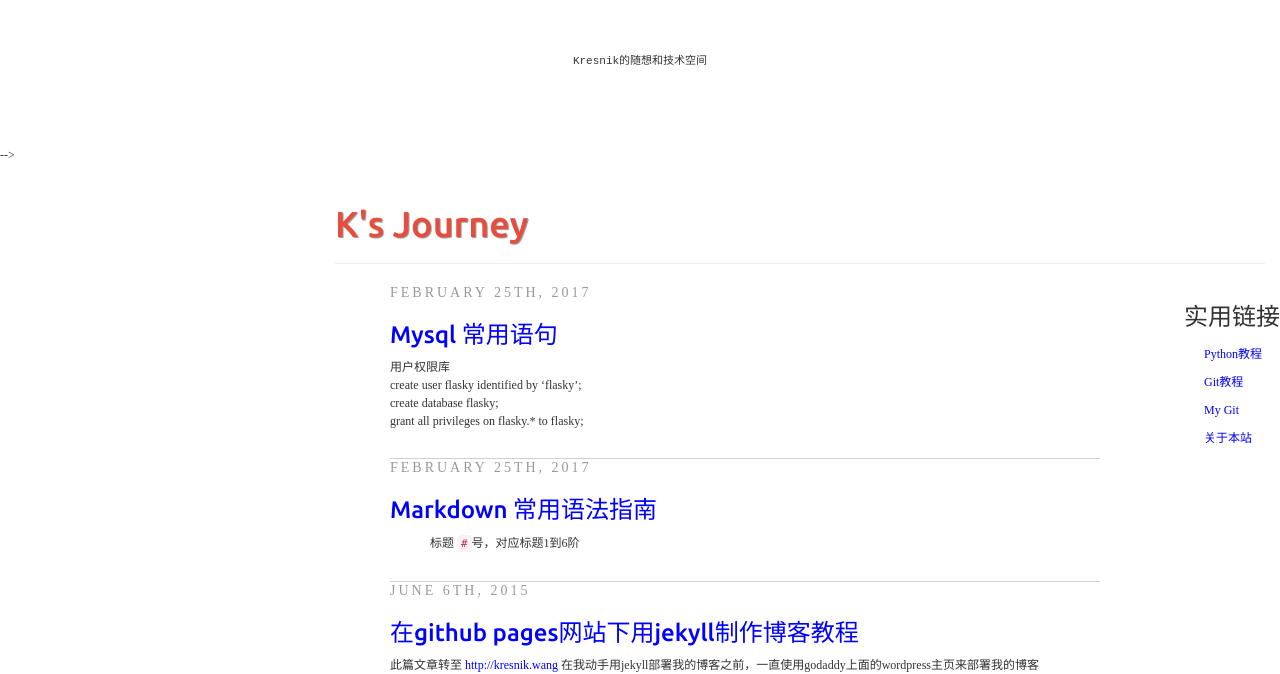
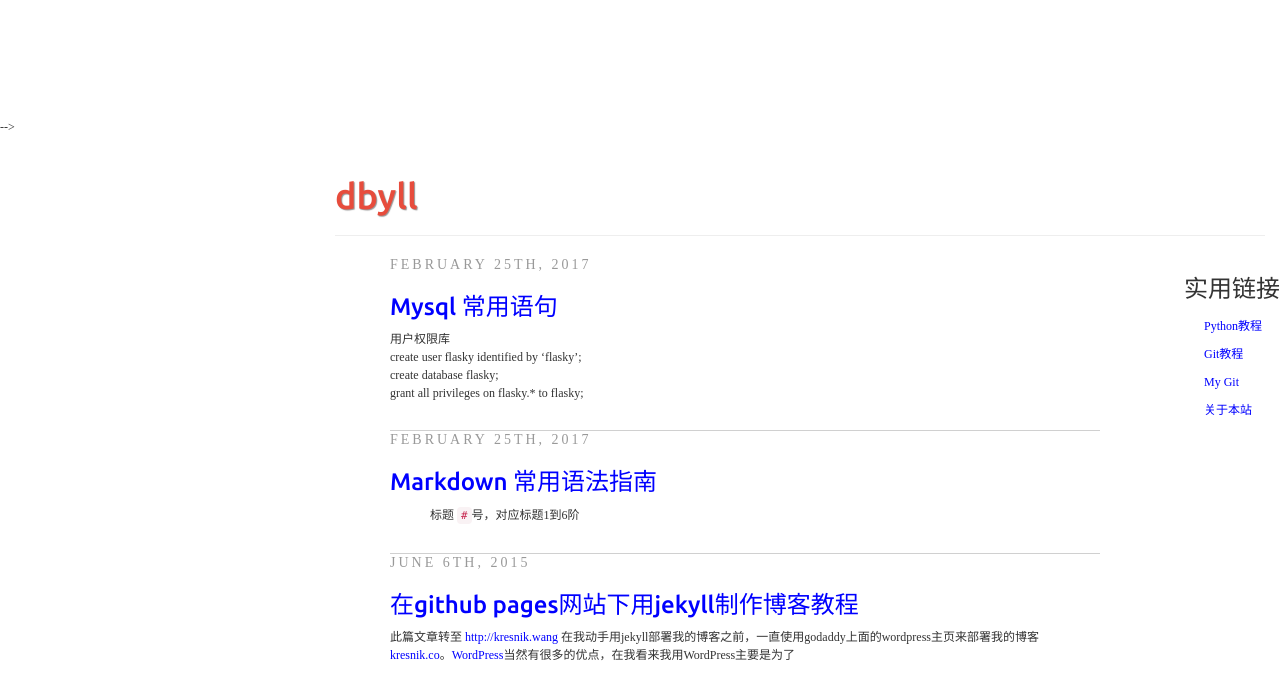
Before and after one commit to penglee87/penglee87.github.io, a Jekyll site: the page built from index.html, in a window 1280 px wide and 900 px high, cut to the strip 226-900 px from the top of the window. Built offline with Jekyll 4.4.1, drawn with Linux system fonts in a browser that asks for light colours; Markdown is read by kramdown in place of the engine named in the settings; the list of posts is cut into pages by our own code; some of the changed text lies outside the part shown.

Commit message:
20170302

```diff
--- a/_config.yml
+++ b/_config.yml
@@ -3,30 +3,32 @@
 paginate: 10 # pagination based on number of posts
 paginate_path: "page:num"
 exclude: ["README.md"] # files to exclude
-highlighter: pygments
-markdown: redcarpet
-encoding: utf-8
+highlighter: rouge
+markdown: kramdown
+title: dbyll
 
 defaults:
   -
     scope:
       path: "" # empty string for all files
     values:
-      title: K's Journey
+      title: dbyll
 
-description: Kresnik的随想和技术空间
+description: Stylish Jekyll Theme
 author:
-  name: Kresnikwang
-  email: kresnikwang@gmail.com
-  github: kresnikwang
-  twitter: kresnikwang
-  instagram: kresnikwang
-  linkedin: kris-yanning-wang/88/a07/945
-  bio: Kresnik的随想和技术空间
-  email_md5: 2baf659d886c56f600e3df8b4b9068f1
+  name: lee
+  email: penglee87@163.com
+  github: penglee87
+  email_md5: 726351295ec82e145928582f595aa3aa
 
 rss_path: feed.xml
 categories_path: categories.html
 tags_path: tags.html
 
+# set it as url of an image
+# sidebar_background_image: https://www.dropbox.com/s/g9h23zrycedxtk5/sky.png?raw=1
+
 BASE_PATH:
+
+gems:
+  - jekyll-paginate
```
Also changed, not shown: README.md.
